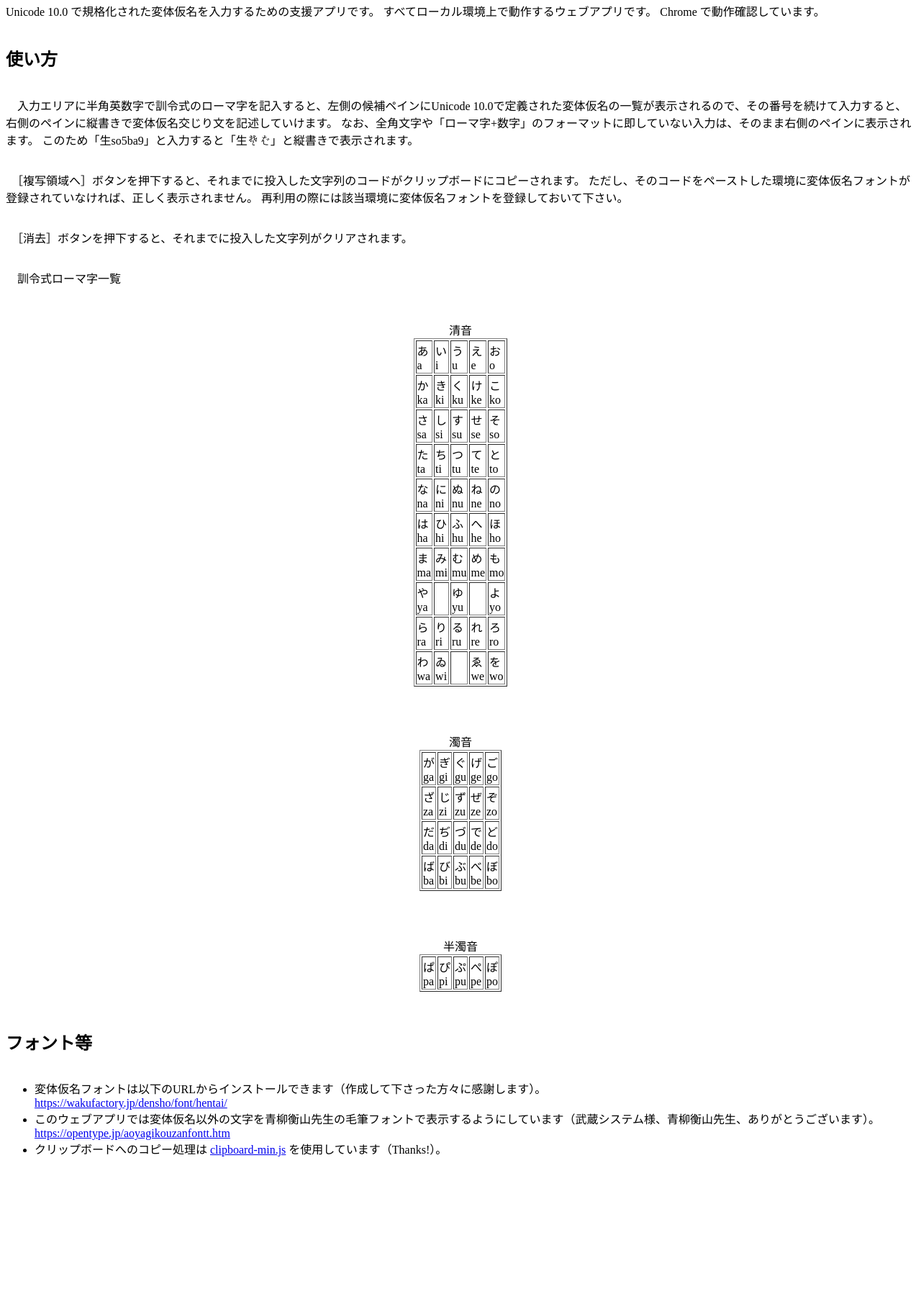
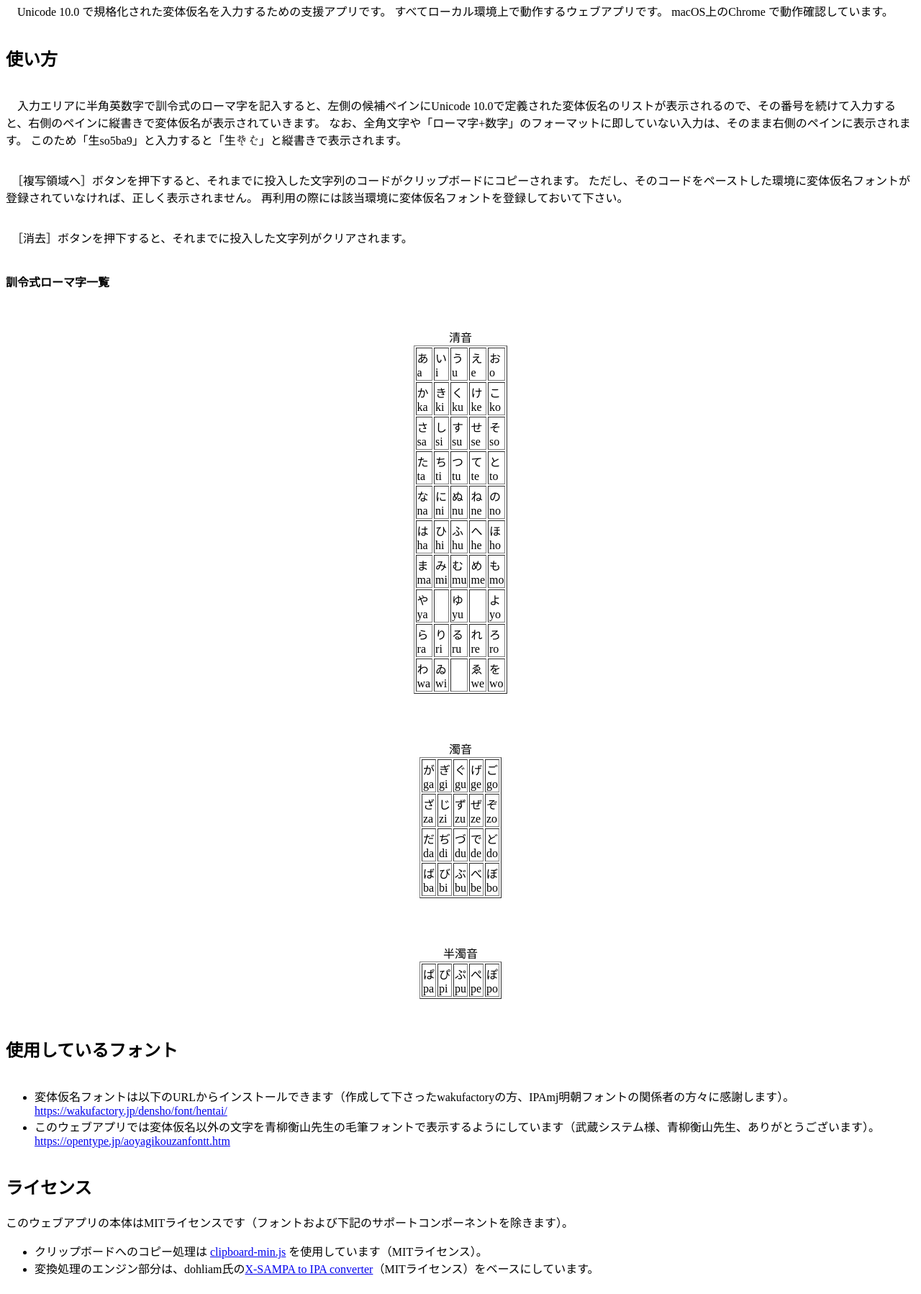
Before and after one commit to mmurak/HentaiGanaTransliterator, a plain HTML site: page help.html in a window 1280 px wide. Shown: the part 96-1894 px from the top of the page at 72% size. Before the commit the page ends 1728 px from the top, so only its background shows below. Drawn offline with Linux system fonts and the light colour scheme; a web font is replaced by a local one.

Commit message:
Version 1.0

```diff
--- a/help.html
+++ b/help.html
@@ -10,11 +10,11 @@
   <body>
 <h2>これは何？</h2>
 <p>
-Unicode 10.0 で規格化された変体仮名を入力するための支援アプリです。 すべてローカル環境上で動作するウェブアプリです。 Chrome で動作確認しています。
+　Unicode 10.0 で規格化された変体仮名を入力するための支援アプリです。 すべてローカル環境上で動作するウェブアプリです。 macOS上のChrome で動作確認しています。
 </p>
 <h2>使い方</h2>
 <p>
-　入力エリアに半角英数字で訓令式のローマ字を記入すると、左側の候補ペインにUnicode 10.0で定義された変体仮名の一覧が表示されるので、その番号を続けて入力すると、右側のペインに縦書きで変体仮名交じり文を記述していけます。 なお、全角文字や「ローマ字+数字」のフォーマットに即していない入力は、そのまま右側のペインに表示されます。 このため「生so5ba9」と入力すると「<span class="kouzan">生</span><span class="hentai">𛁛𛂦゙</span>」と縦書きで表示されます。
+　入力エリアに半角英数字で訓令式のローマ字を記入すると、左側の候補ペインにUnicode 10.0で定義された変体仮名のリストが表示されるので、その番号を続けて入力すると、右側のペインに縦書きで変体仮名が表示されていきます。 なお、全角文字や「ローマ字+数字」のフォーマットに即していない入力は、そのまま右側のペインに表示されます。 このため「生so5ba9」と入力すると「<span class="kouzan">生</span><span class="hentai">𛁛𛂦゙</span>」と縦書きで表示されます。
 </p>
 <p>
 　［複写領域へ］ボタンを押下すると、それまでに投入した文字列のコードがクリップボードにコピーされます。 ただし、そのコードをペーストした環境に変体仮名フォントが登録されていなければ、正しく表示されません。 再利用の際には該当環境に変体仮名フォントを登録しておいて下さい。
@@ -22,9 +22,9 @@ Unicode 10.0 で規格化された変体仮名を入力するための支援ア
 <p>
 　［消去］ボタンを押下すると、それまでに投入した文字列がクリアされます。
 </p>
-<p>
-　訓令式ローマ字一覧
-</p>
+<h4>
+訓令式ローマ字一覧
+</h4>
 <p>
 <div align="center">清音</div>
 <table border="1" align="center">
@@ -56,19 +56,30 @@ Unicode 10.0 で規格化された変体仮名を入力するための支援ア
   </table>
 </p>
 
-  <h2>フォント等</h2>
+<h2>使用しているフォント</h2>
 
 <ul>
 <li>
-変体仮名フォントは以下のURLからインストールできます（作成して下さった方々に感謝します）。<br/>
+変体仮名フォントは以下のURLからインストールできます（作成して下さったwakufactoryの方、IPAmj明朝フォントの関係者の方々に感謝します）。<br/>
 <a href="https://wakufactory.jp/densho/font/hentai/">https://wakufactory.jp/densho/font/hentai/</a>
 </li>
 <li>
 このウェブアプリでは変体仮名以外の文字を青柳衡山先生の毛筆フォントで表示するようにしています（武蔵システム様、青柳衡山先生、ありがとうございます）。<br/>
 <a href="https://opentype.jp/aoyagikouzanfontt.htm">https://opentype.jp/aoyagikouzanfontt.htm</a>
 </li>
+</ul>
+
+
+<h2>ライセンス</h2>
+
+このウェブアプリの本体はMITライセンスです（フォントおよび下記のサポートコンポーネントを除きます）。
+<ul>
+
 <li>
-クリップボードへのコピー処理は <a href="https://clipboardjs.com/">clipboard-min.js</a> を使用しています（Thanks!）。
+クリップボードへのコピー処理は <a href="https://clipboardjs.com/">clipboard-min.js</a> を使用しています（MITライセンス）。
+</li>
+<li>
+変換処理のエンジン部分は、dohliam氏の<a href="https://github.com/dohliam/xsampa">X-SAMPA to IPA converter</a>（MITライセンス）をベースにしています。
 </li>
 </ul>
 
```
Also changed, not shown: index.html (+1 -1 lines).
